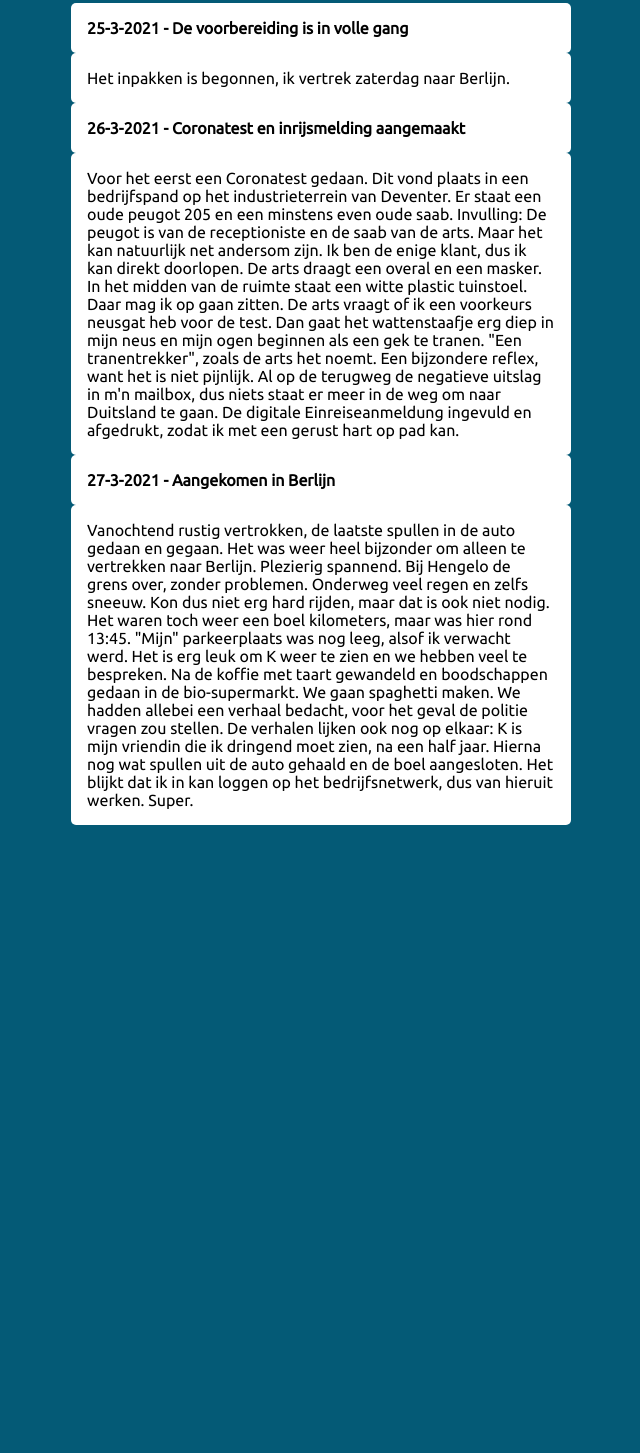
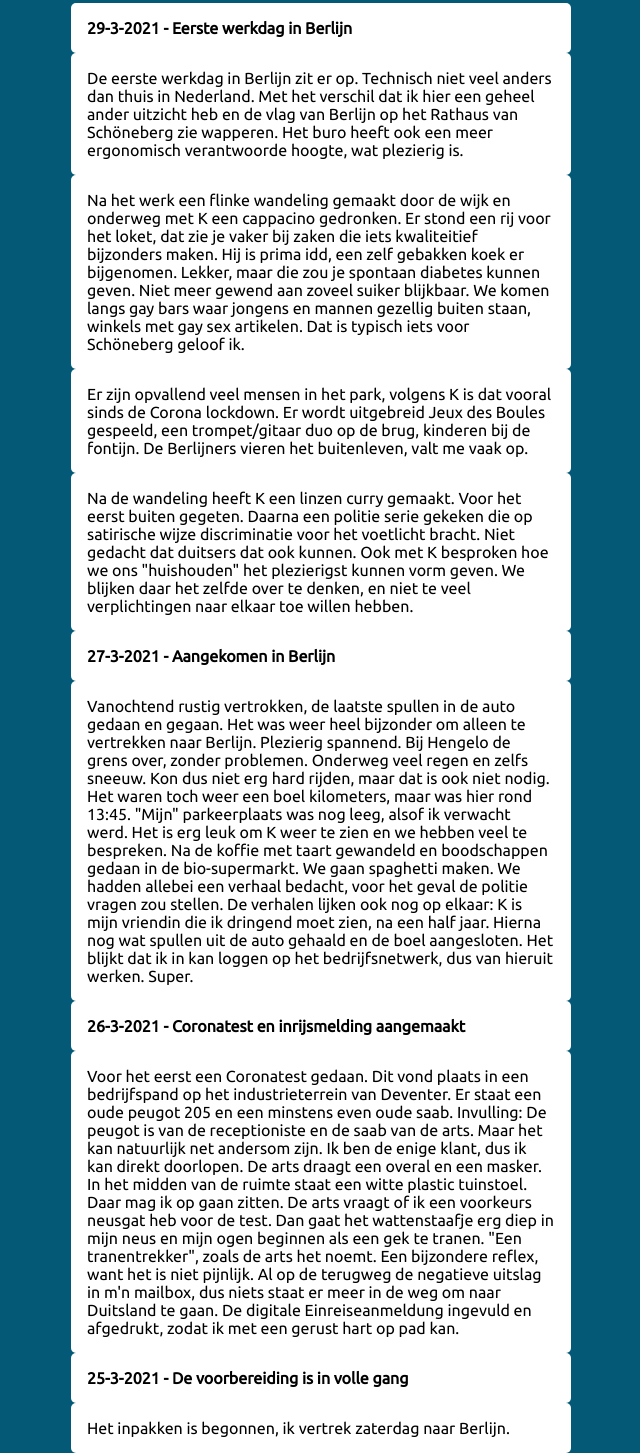
Before and after one commit to ErikGrootoonk/erikgrootoonk.github.io, a plain HTML site: page blog.html in a window 1280 px wide. Shown: the part 57-1510 px from the top of the page, without its empty margins (319-959 px from the left). Before the commit the page ends 882 px from the top, so only its background shows below. Drawn offline with Linux system fonts and the light colour scheme.

Commit message:
blog 29-3-2021

```diff
--- a/blog.html
+++ b/blog.html
@@ -42,57 +42,94 @@
         </div>
       </div>
       <div class="navLinks">
-          <a href="#">blog</a></li>
+        <a href="#">blog</a>
       </div>
     </nav>
 
-<div class="blog-menu">
-
-</div>
+    <div class="blog-menu"></div>
 
     <div class="blog-articles">
-
       <div class="blog-article">
-          <h4> 25-3-2021 - De voorbereiding is in volle gang</h4>
-
-         <p>Het inpakken is begonnen, ik vertrek zaterdag naar Berlijn. </p>
-    </div>
-
-    <div class="blog-article">
-      <h4> 26-3-2021 - Coronatest en inrijsmelding aangemaakt</h4>
-
-     <p>Voor het eerst een Coronatest gedaan. Dit vond plaats in een bedrijfspand op het industrieterrein van Deventer.
-       Er staat een oude peugot 205 en een minstens even oude saab. Invulling: De peugot is van de receptioniste en
-       de saab van de arts. Maar het kan natuurlijk net andersom zijn.
-       Ik ben de enige klant, dus ik kan direkt doorlopen.
-       De arts draagt een overal en een masker. In het midden van de ruimte staat een witte plastic tuinstoel. Daar
-       mag ik op gaan zitten.
-      De arts vraagt of ik een voorkeurs neusgat heb voor de test.
-      Dan gaat het wattenstaafje erg diep in mijn neus en mijn ogen beginnen als een gek te tranen. "Een tranentrekker", zoals de arts
-    het noemt. Een bijzondere reflex, want het is niet pijnlijk.
-  Al op de terugweg de negatieve uitslag in m'n mailbox, dus niets staat er meer in de weg om naar Duitsland te gaan.
-De digitale Einreiseanmeldung ingevuld en afgedrukt, zodat ik met een gerust hart op pad kan. </p>
+        <h4>29-3-2021 - Eerste werkdag in Berlijn</h4>
+        <p>
+          De eerste werkdag in Berlijn zit er op. Technisch niet veel anders dan
+          thuis in Nederland. Met het verschil dat ik hier een geheel ander
+          uitzicht heb en de vlag van Berlijn op het Rathaus van Schöneberg zie
+          wapperen. Het buro heeft ook een meer ergonomisch verantwoorde hoogte,
+          wat plezierig is.
+        </p>
+        <p>
+          Na het werk een flinke wandeling gemaakt door de wijk en onderweg met
+          K een cappacino gedronken. Er stond een rij voor het loket, dat zie je
+          vaker bij zaken die iets kwaliteitief bijzonders maken. Hij is prima
+          idd, een zelf gebakken koek er bijgenomen. Lekker, maar die zou je
+          spontaan diabetes kunnen geven. Niet meer gewend aan zoveel suiker
+          blijkbaar. We komen langs gay bars waar jongens en mannen gezellig
+          buiten staan, winkels met gay sex artikelen. Dat is typisch iets voor
+          Schöneberg geloof ik.
+        </p>
+        <p>
+          Er zijn opvallend veel mensen in het park, volgens K is dat vooral
+          sinds de Corona lockdown. Er wordt uitgebreid Jeux des Boules
+          gespeeld, een trompet/gitaar duo op de brug, kinderen bij de fontijn.
+          De Berlijners vieren het buitenleven, valt me vaak op.
+        </p>
+        <p>
+          Na de wandeling heeft K een linzen curry gemaakt. Voor het eerst
+          buiten gegeten. Daarna een politie serie gekeken die op satirische
+          wijze discriminatie voor het voetlicht bracht. Niet gedacht dat
+          duitsers dat ook kunnen. Ook met K besproken hoe we ons "huishouden"
+          het plezierigst kunnen vorm geven. We blijken daar het zelfde over te
+          denken, en niet te veel verplichtingen naar elkaar toe willen hebben.
+        </p>
       </div>
 
       <div class="blog-article">
         <h4>27-3-2021 - Aangekomen in Berlijn</h4>
-      <p>Vanochtend rustig vertrokken, de laatste spullen in de auto gedaan en gegaan.
-        Het was weer heel bijzonder om alleen te vertrekken naar Berlijn. Plezierig spannend.
-        Bij Hengelo de grens over, zonder problemen. Onderweg veel regen en zelfs sneeuw.
-        Kon dus niet erg hard rijden, maar dat is ook niet nodig. Het waren toch weer een boel kilometers, maar was hier rond 13:45.
-      "Mijn" parkeerplaats was nog leeg, alsof ik verwacht werd. Het is erg leuk om K weer te zien en we hebben
-    veel te bespreken. Na de koffie met taart gewandeld en boodschappen gedaan in de bio-supermarkt. We gaan spaghetti maken.
-  We hadden allebei een verhaal bedacht, voor het geval de politie vragen zou stellen. De verhalen lijken ook nog op elkaar: K is mijn vriendin
-  die ik dringend moet zien, na een half jaar.  Hierna nog wat spullen uit de auto gehaald en de boel aangesloten. Het blijkt dat
-  ik in kan loggen op het bedrijfsnetwerk, dus van hieruit werken. Super.
+        <p>
+          Vanochtend rustig vertrokken, de laatste spullen in de auto gedaan en
+          gegaan. Het was weer heel bijzonder om alleen te vertrekken naar
+          Berlijn. Plezierig spannend. Bij Hengelo de grens over, zonder
+          problemen. Onderweg veel regen en zelfs sneeuw. Kon dus niet erg hard
+          rijden, maar dat is ook niet nodig. Het waren toch weer een boel
+          kilometers, maar was hier rond 13:45. "Mijn" parkeerplaats was nog
+          leeg, alsof ik verwacht werd. Het is erg leuk om K weer te zien en we
+          hebben veel te bespreken. Na de koffie met taart gewandeld en
+          boodschappen gedaan in de bio-supermarkt. We gaan spaghetti maken. We
+          hadden allebei een verhaal bedacht, voor het geval de politie vragen
+          zou stellen. De verhalen lijken ook nog op elkaar: K is mijn vriendin
+          die ik dringend moet zien, na een half jaar. Hierna nog wat spullen
+          uit de auto gehaald en de boel aangesloten. Het blijkt dat ik in kan
+          loggen op het bedrijfsnetwerk, dus van hieruit werken. Super.
         </p>
       </div>
+      <div class="blog-article">
+        <h4>26-3-2021 - Coronatest en inrijsmelding aangemaakt</h4>
 
+        <p>
+          Voor het eerst een Coronatest gedaan. Dit vond plaats in een
+          bedrijfspand op het industrieterrein van Deventer. Er staat een oude
+          peugot 205 en een minstens even oude saab. Invulling: De peugot is van
+          de receptioniste en de saab van de arts. Maar het kan natuurlijk net
+          andersom zijn. Ik ben de enige klant, dus ik kan direkt doorlopen. De
+          arts draagt een overal en een masker. In het midden van de ruimte
+          staat een witte plastic tuinstoel. Daar mag ik op gaan zitten. De arts
+          vraagt of ik een voorkeurs neusgat heb voor de test. Dan gaat het
+          wattenstaafje erg diep in mijn neus en mijn ogen beginnen als een gek
+          te tranen. "Een tranentrekker", zoals de arts het noemt. Een
+          bijzondere reflex, want het is niet pijnlijk. Al op de terugweg de
+          negatieve uitslag in m'n mailbox, dus niets staat er meer in de weg om
+          naar Duitsland te gaan. De digitale Einreiseanmeldung ingevuld en
+          afgedrukt, zodat ik met een gerust hart op pad kan.
+        </p>
+      </div>
+      <div class="blog-article">
+        <h4>25-3-2021 - De voorbereiding is in volle gang</h4>
 
+        <p>Het inpakken is begonnen, ik vertrek zaterdag naar Berlijn.</p>
       </div>
-
+    </div>
   </body>
 
   <script src="/js/main.js"></script>
-
 </html>
```
Lines whose indentation alone changed are shown as unchanged.
